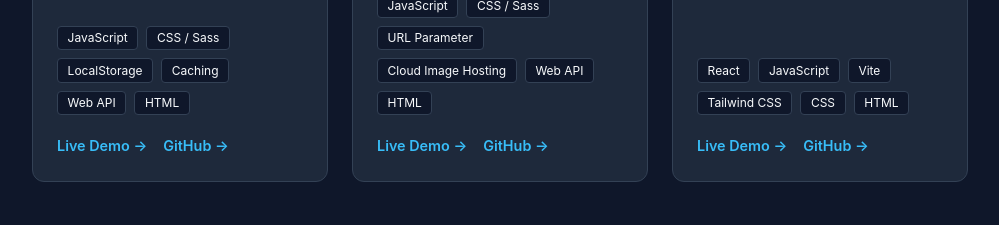
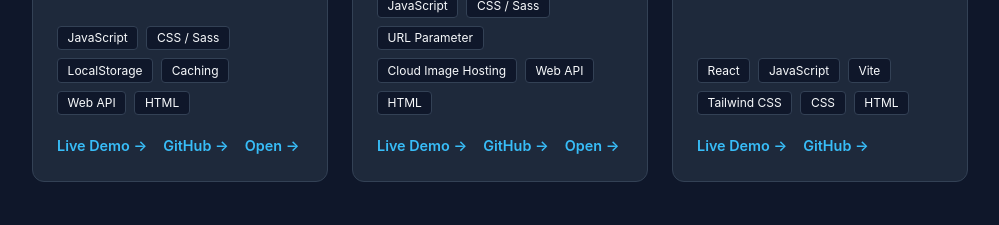
Before and after one commit to margauxvertudes/web-app-portfolio, a React (Vite) app in the folder portfolio-app/: page / in a window 1280 px wide. Shown: the part 1000-1225 px from the top of the page, without its empty margins (140-1139 px from the left). Built offline with nearby package versions, Linux system fonts and the light colour scheme.

Commit message:
updated projects

```diff
--- a/portfolio-app/src/App.jsx
+++ b/portfolio-app/src/App.jsx
@@ -22,7 +22,8 @@ const PROJECTS = [
         description: "Retro-themed web calculator with keyboard support, persistent user themes, and custom audio feedback.",
         tags: ["JavaScript", "CSS / Sass", "LocalStorage", "Caching", "Web API", "HTML"],
         demoUrl: "#",
-        githubUrl: "#"
+        githubUrl: "https://github.com/deyl-1999/retro-calculator.git",
+        deployedUrl: "https://retro-calc.vercel.app/"
     },
     {
         id: 2,
@@ -30,7 +31,8 @@ const PROJECTS = [
         description: "Digital love letter app featuring custom riddle-locked access, photo attachments, and shareable links.",
         tags: ["JavaScript", "CSS / Sass", "URL Parameter", "Cloud Image Hosting", "Web API", "HTML"],
         demoUrl: "#",
-        githubUrl: "#"
+        githubUrl: "https://github.com/deyl-1999/love-letter.git",
+        deployedUrl: "https://lovkey.vercel.app/"
     },
     {
         id: 3,
@@ -38,7 +40,8 @@ const PROJECTS = [
         description: "Responsive web app portfolio showcasing personal projects, technical skills, and interactive contact features.",
         tags: ["React", "JavaScript", "Vite", "Tailwind CSS", "CSS", "HTML"],
         demoUrl: "#",
-        githubUrl: "#"
+        githubUrl: "https://github.com/deyl-1999/portfolio-app.git",
+        deployedUrl: "#"
     }
 ];
 
@@ -232,7 +235,10 @@ export default function App() {
                 <h2 className="mb-6 md:mb-8 pb-2 text-2xl border-b-2 border-(--cntnr-border-color)">Featured Projects</h2>
 
                 <div className="grid grid-cols-[repeat(auto-fit,minmax(280px,1fr))] gap-6">
-                    {PROJECTS.map((project) => (
+                    {PROJECTS.map((project) => {
+                        const isDeployed = Boolean(project.deployedUrl && project.deployedUrl !== "#");
+
+                        return (
                             <div key={project.id} className="bg-(--cntnr-color) p-6 border border-(--cntnr-border-color) rounded-xl flex flex-col">
                                 <h3 className="mb-2">{project.title}</h3>
                                 <p className="text-(--txt-muted-color) mb-5 text-[0.95rem]/[1.5] grow">{project.description}</p>
@@ -245,10 +251,12 @@ export default function App() {
 
                                 <div className="flex gap-4">
                                     <a href={project.demoUrl} className="text-(--accent) text-[0.9rem] font-semibold">Live Demo &rarr;</a>
-                                <a href={project.githubUrl} className="text-(--accent) text-[0.9rem] font-semibold">GitHub &rarr;</a>
+                                    <a href={project.githubUrl} target="_blank" rel="noopener noreferrer" className="text-(--accent) text-[0.9rem] font-semibold">GitHub &rarr;</a>
+                                    {isDeployed && <a href={project.deployedUrl} target="_blank" rel="noopener noreferrer" className="text-(--accent) text-[0.9rem] font-semibold">Open &rarr;</a>}
                                 </div>
                             </div>
-                    ))}
+                        );
+                    })}
                 </div>
             </section>
 
@@ -319,7 +327,7 @@ export default function App() {
                                         <p className="text-(--txt-muted-color) text-xs">[Note: Best for urgent matters.]</p>
                                     </>
                                 )}
-                                {isFacebook && <a href="https://www.facebook.com/ayezza.margaux" target="_blank" className="max-w-full text-sm break-all inline-block">[<span className="text-(--accent)">https://www.facebook.com/ayezza.margaux</span>]</a>}
+                                {isFacebook && <a href="https://www.facebook.com/ayezza.margaux" target="_blank" rel="noopener noreferrer" className="max-w-full text-sm break-all inline-block">[<span className="text-(--accent)">https://www.facebook.com/ayezza.margaux</span>]</a>}
                             </div>
                         );
                     })}
```
Lines whose indentation alone changed are shown as unchanged.
